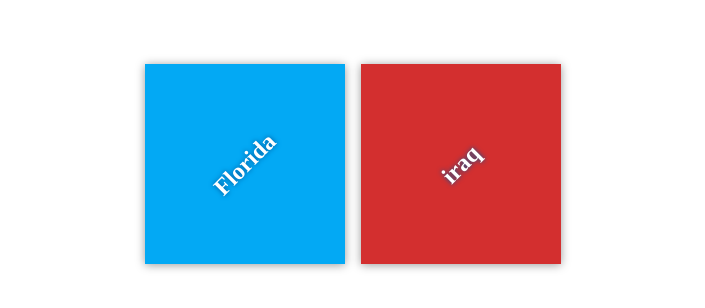
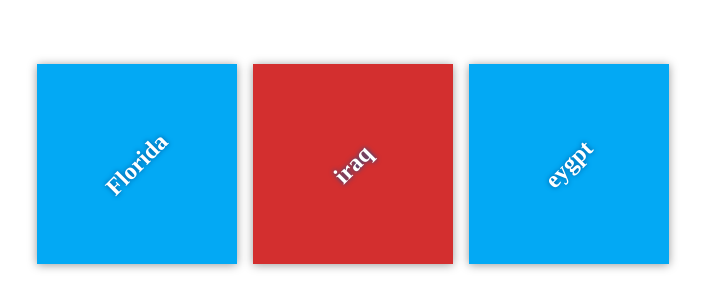
Before and after one commit to AlaaBasil/my-travel-plans, a plain HTML site: page index.html in a window 1280 px wide. Shown: the part 236-544 px from the top of the page, without its empty margins (287-992 px from the left). Drawn offline with Linux system fonts and the light colour scheme.

Commit message:
adding eygpt destitnation

```diff
--- a/index.html
+++ b/index.html
@@ -17,6 +17,9 @@
             <div class="destination" id="iraq">
                 <h2>iraq</h2>
             </div>
+            <div class="destination" id="eygpt">
+                <h2>eygpt</h2>
+            </div>
         </div>
     </div>
 
```
